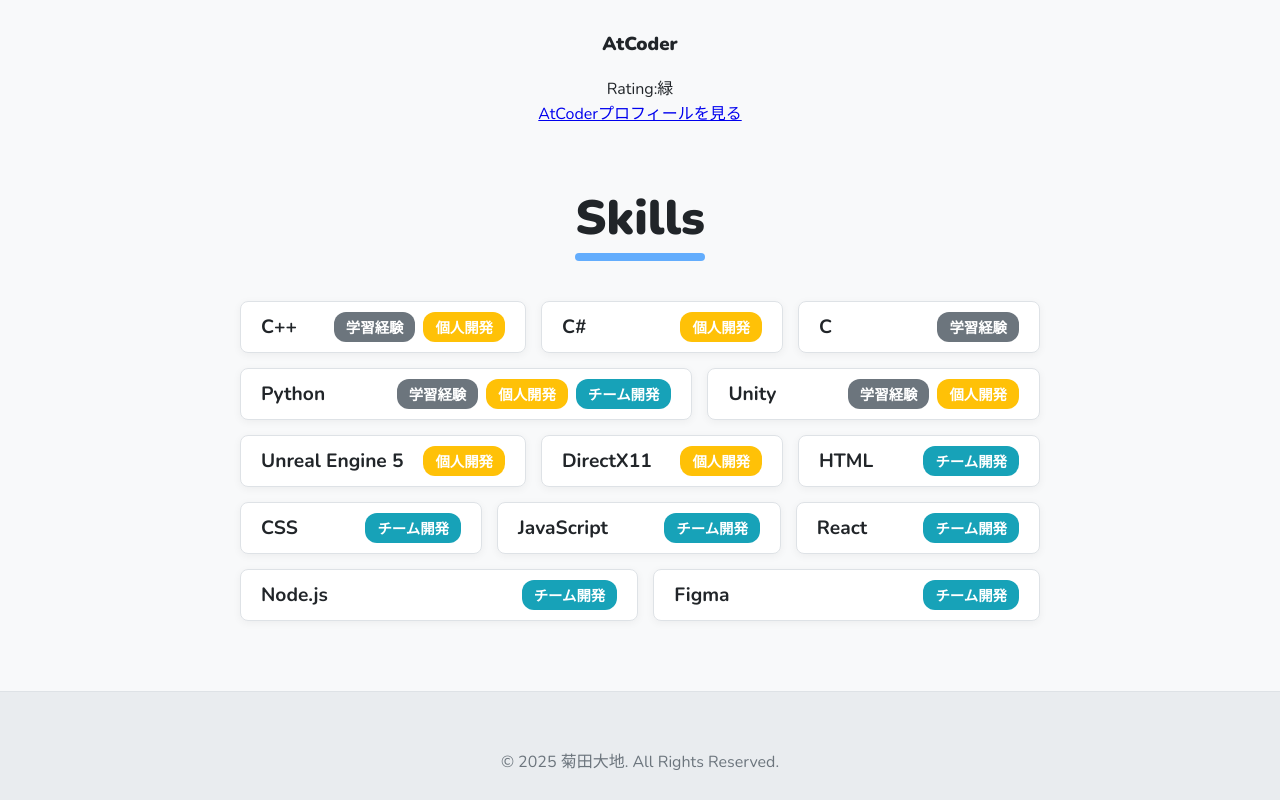
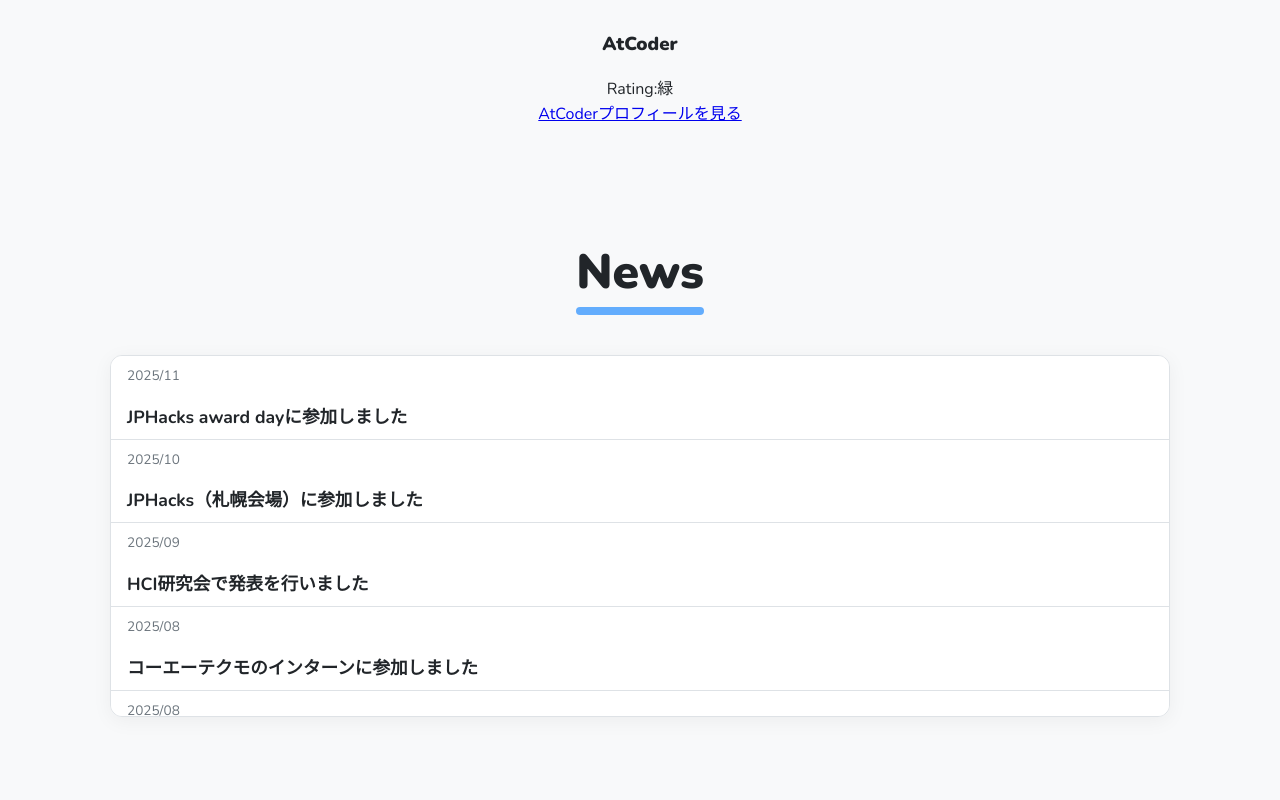
Before and after one commit to matchamatcho/my-portfolio, a React (Create React App) app: page / in a window 1280 px wide. Shown: the part 2640-3440 px from the top of the page. Built offline with nearby package versions, Linux system fonts and the light colour scheme.

Commit message:
newsを追加

```diff
--- a/src/App.js
+++ b/src/App.js
@@ -26,10 +26,10 @@
                 <>
                   <Home />
                   <About />
-                  {/* <News /> */}
                   <Projects />
                   <Publications />
                   <CompetitiveProgramming />
+                  <News />
                   <Skills />
                   {/* <Contact /> */}
                 </>
--- a/src/components/News.js
+++ b/src/components/News.js
@@ -4,8 +4,11 @@
   const newsItems = [
 
     {
+      date: "2025/11",
+      title: "JPHacks award dayに参加しました",
+    },{
       date: "2025/10",
-      title: "JPHacksに参加しました",
+      title: "JPHacks（札幌会場）に参加しました",
     },
     {
       date: "2025/09",
```
